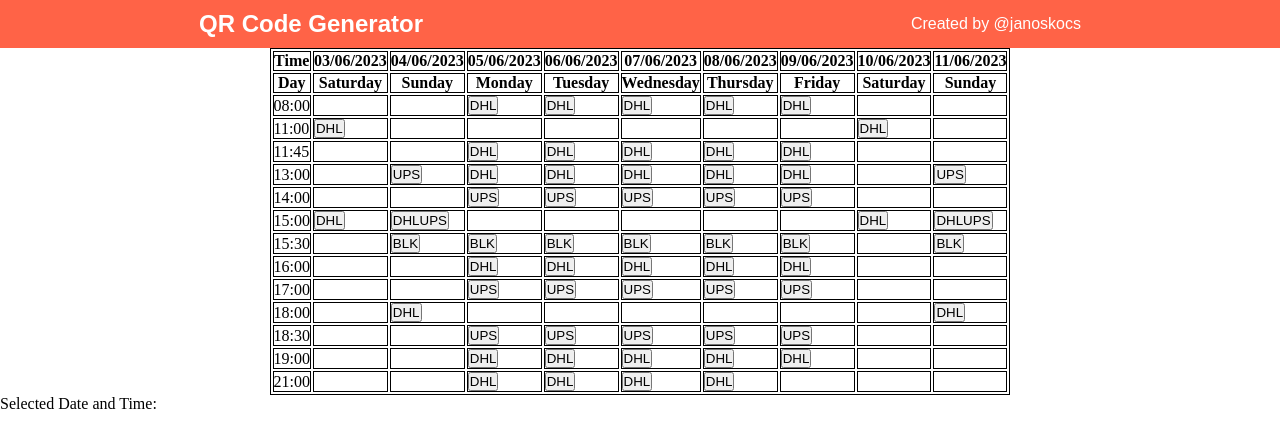
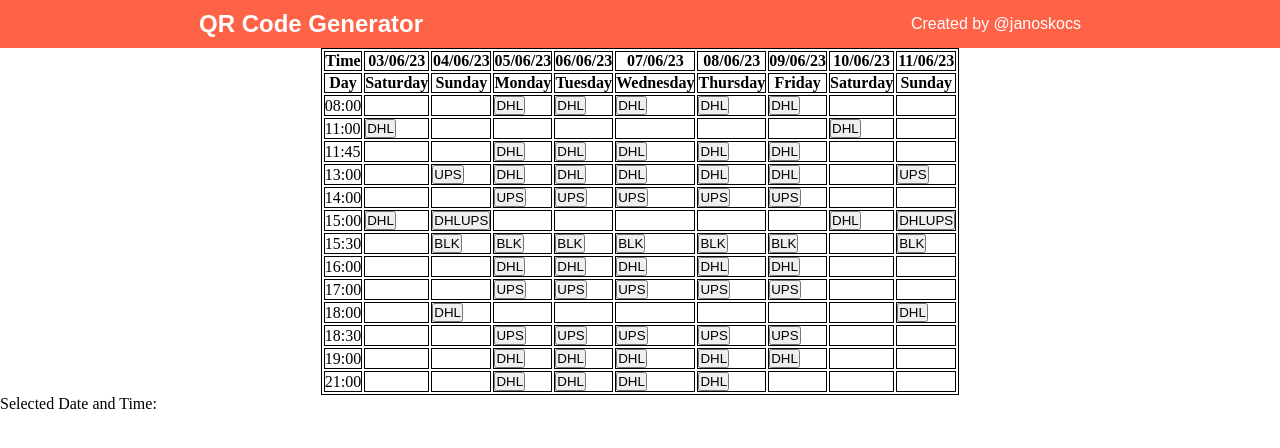
Before and after one commit to janoskocs/qr-code-app, a React (Create React App) app: page / in a window 1280 px wide. Shown: the top 448 px of the page. Built offline with nearby package versions, Linux system fonts and the light colour scheme.

Commit message:
Fix date and time

```diff
--- a/src/components/Table/Table.js
+++ b/src/components/Table/Table.js
@@ -14,16 +14,13 @@ const Table = () => {
     const [selectedDateTime, setSelectedDateTime] = useState('');
 
     const handleButtonClick = (date, hour, service) => {
-        const selectedDate = new Date(date.date);
-        const selectedHour = hours[hour].replace(':', ''); // Remove colon from the selected hour
-        const formattedDate = selectedDate.toLocaleDateString('en-GB', {
-            day: '2-digit',
-            month: '2-digit',
-            year: '2-digit',
-        }).replace(/\//g, ''); // Remove slashes from the default formatted date
+        const selectedDate = date.date.split("/").join("");
+        const selectedHour = hours[hour].replace(':', '');
+
         const serviceFirstChar = service.charAt(0);
-        setSelectedDateTime(`PAL${serviceFirstChar}${formattedDate}${selectedHour}`);
+        setSelectedDateTime(`PAL${serviceFirstChar}${selectedDate}${selectedHour}`);
     };
+
 
     return (
         <>
--- a/src/components/TableHeader/TableHeader.js
+++ b/src/components/TableHeader/TableHeader.js
@@ -1,4 +1,5 @@
 const TableHeader = ({ dates }) => {
+
     return (
         <thead className="table__head">
             <tr className="table__row">
--- a/src/utils/tableUtils.js
+++ b/src/utils/tableUtils.js
@@ -8,7 +8,10 @@ export const generateDates = () => {
     for (let i = 0; i < 9; i++) {
         const date = new Date(today);
         date.setDate(today.getDate() - 2 + i);
-        const formattedDate = date.toLocaleDateString("en-GB"); // Format date as "05/06/2023"
+        const day = String(date.getDate()).padStart(2, '0');
+        const month = String(date.getMonth() + 1).padStart(2, '0');
+        const year = String(date.getFullYear()).slice(-2);
+        const formattedDate = `${day}/${month}/${year}`;
         const dayOfWeek = daysOfWeek[date.getDay()];
         dates.push({ date: formattedDate, day: dayOfWeek });
     }
```
